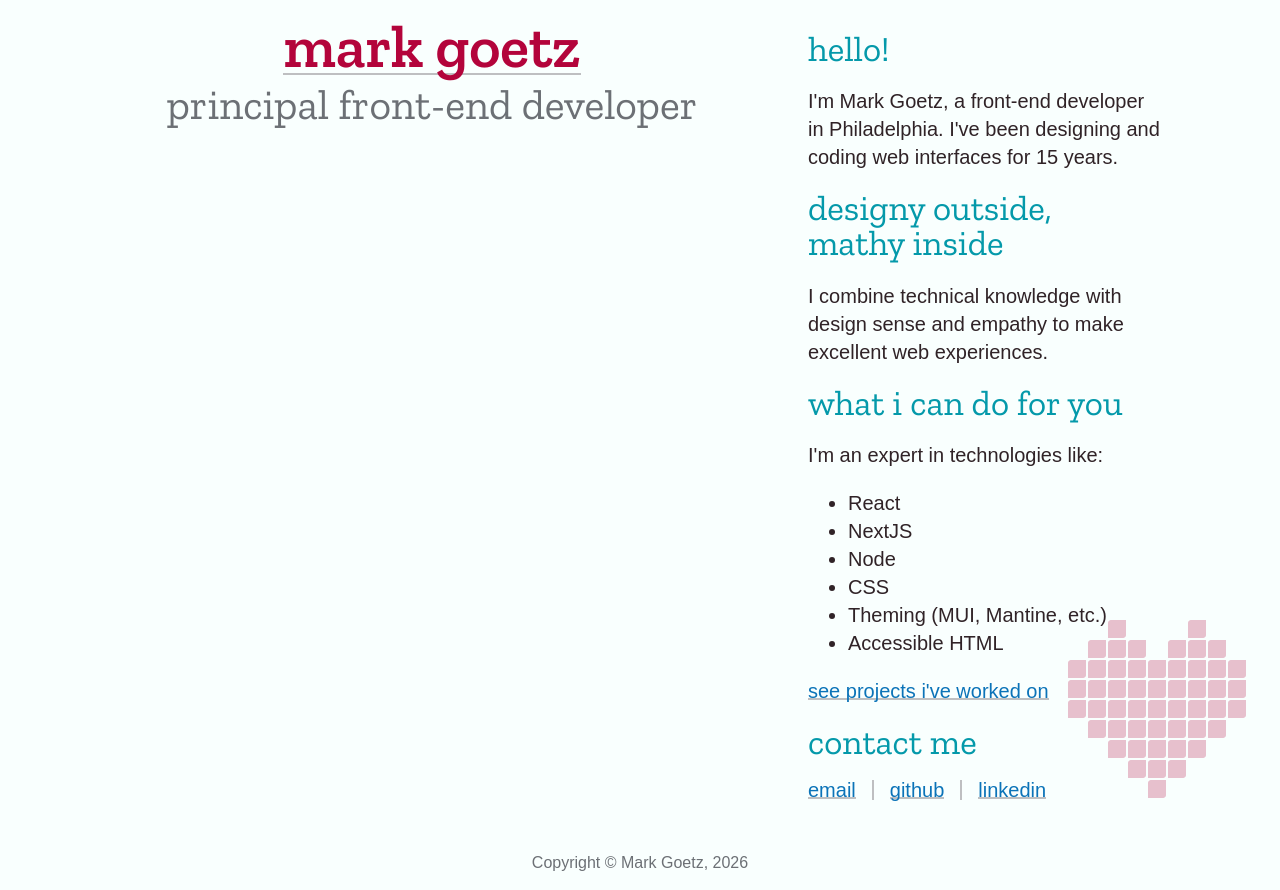
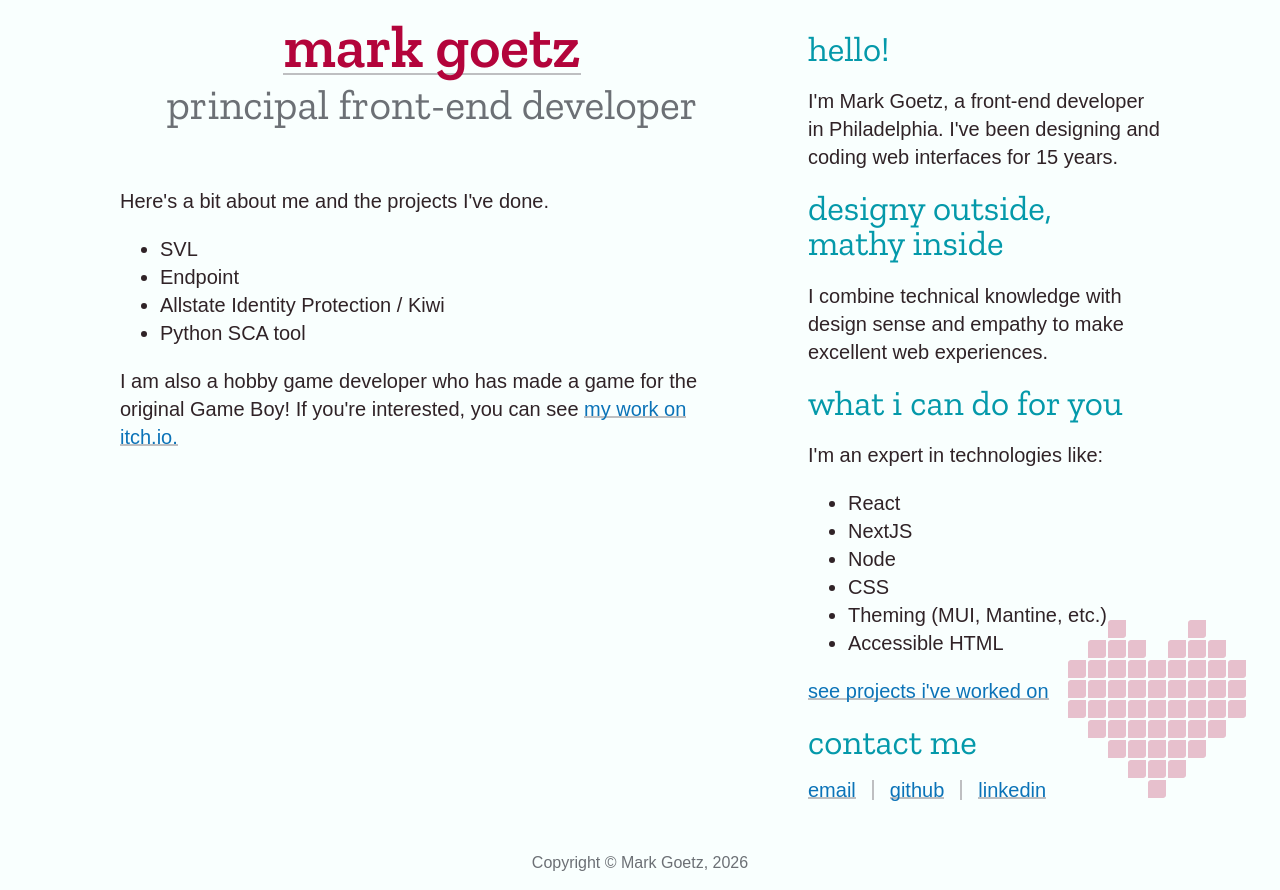
Before and after one commit to markgoetz/portfolio, an Astro site: page /about-me in a window 1280 px wide. Built offline with nearby package versions, Linux system fonts and the light colour scheme; Astro itself is replaced by a stand-in of ours; a web font is replaced by a local one.

Commit message:
Add about page startup

```diff
--- a/src/components/AboutMe.astro
+++ b/src/components/AboutMe.astro
@@ -0,0 +1,11 @@
+
+<div>
+  <p>Here's a bit about me and the projects I've done.</p>
+  <ul>
+    <li>SVL</li>
+    <li>Endpoint</li>
+    <li>Allstate Identity Protection / Kiwi</li>
+    <li>Python SCA tool</li>
+  </ul>
+  <p>I am also a hobby game developer who has made a game for the original Game Boy!  If you're interested, you can see <a href="https://nerdatwork.itch.io/" target="_blank" rel="noreferer noopener">my work on itch.io.</a></p>
+</div>
--- a/src/components/shared/Aside.astro
+++ b/src/components/shared/Aside.astro
@@ -58,7 +58,7 @@
     <li>Accessible HTML</li>
   </ul>
 
-  <p><a href="/projects">See projects I've worked on</a></p>
+  <p><a href="/about-me">See projects I've worked on</a></p>
 
   <h2>Contact Me</h2>
   <nav>
--- a/src/pages/about-me.astro
+++ b/src/pages/about-me.astro
@@ -3,6 +3,6 @@ import AboutMe from "../components/AboutMe.astro";
 import Template from "../layouts/Template.astro";
 ---
 
-<Template title="Home">
+<Template title="About Me">
   <AboutMe />
 </Template>
```
